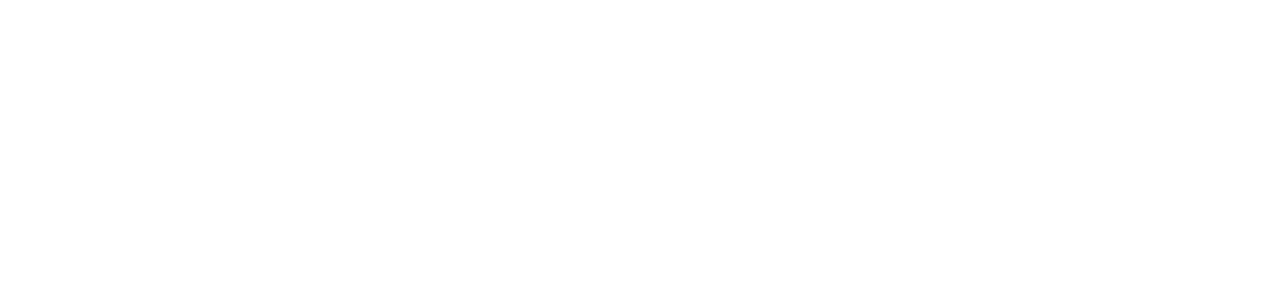
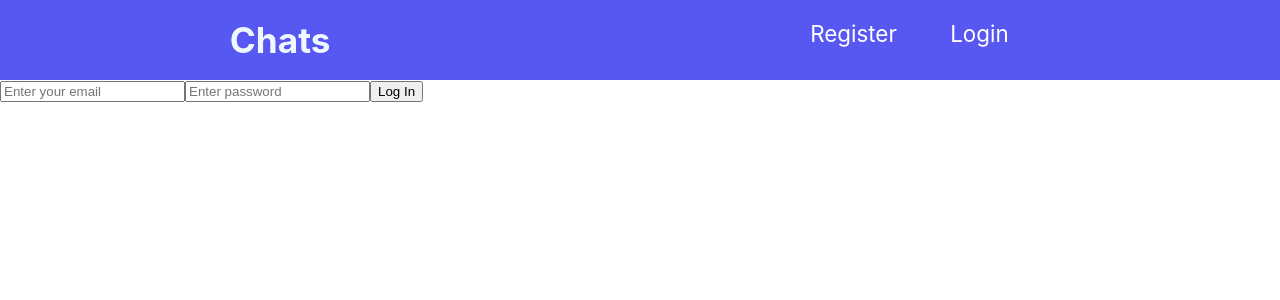
Before and after one commit to jyotirmoy-sinhababu/Message-app, a React (Create React App) app: page /logIn in a window 1280 px wide. Before the commit this address had no page. Shown: the top 300 px of the page. Built offline with nearby package versions, Linux system fonts and the light colour scheme.

Commit message:
login page created

```diff
--- a/src/App.js
+++ b/src/App.js
@@ -1,12 +1,15 @@
 import { Routes, Route } from 'react-router-dom';
 import Home from './pages/Home';
-import Register from './pages/Register';
+import Register from './pages/register/Register';
+import Login from './pages/login/Login';
+
 function App() {
   return (
     <div className='App'>
       <Routes>
         <Route path='/' element={<Home />}>
           <Route path='/register' element={<Register />} />
+          <Route path='/logIn' element={<Login />} />
         </Route>
       </Routes>
     </div>
--- /dev/null
+++ b/src/pages/login/Login.js
@@ -0,0 +1,60 @@
+import { useState } from 'react';
+import './login.css';
+
+const Login = () => {
+  const [data, setData] = useState({
+    email: '',
+    password: '',
+    error: '',
+  });
+
+  const { email, password, error } = data;
+
+  const handelChange = (e) => {
+    setData({ ...data, [e.target.name]: e.target.value });
+  };
+
+  const handelSubmit = (e) => {
+    e.preventDefault();
+    if (!email || !password) {
+      setData({ ...data, error: 'All field are required' });
+    }
+  };
+
+  return (
+    <div>
+      <form
+        onSubmit={(e) => {
+          handelSubmit(e);
+        }}
+        className='login-form'
+      >
+        <input
+          onChange={(e) => {
+            handelChange(e);
+          }}
+          placeholder='Enter your email'
+          type='email'
+          name='email'
+          className='login-frm-inp'
+        />
+
+        <input
+          onChange={(e) => {
+            handelChange(e);
+          }}
+          placeholder='Enter password'
+          type='password'
+          name='password'
+          className='login-frm-inp'
+        />
+        {error ? <p>{error}</p> : null}
+        <button type='submit' className='login-btn'>
+          Log In
+        </button>
+      </form>
+    </div>
+  );
+};
+
+export default Login;
--- a/src/pages/Register.js
+++ b/src/pages/register/Register.js
@@ -1,8 +1,8 @@
 import { useState } from 'react';
 import { NavLink } from 'react-router-dom';
 import { createUserWithEmailAndPassword } from 'firebase/auth';
-import { auth, db } from '../Firebase';
-import { setDoc, doc } from 'firebase/firestore';
+import { auth, db } from '../../Firebase';
+import { setDoc, doc, Timestamp } from 'firebase/firestore';
 import { useNavigate } from 'react-router-dom';
 import './register.css';
 
@@ -13,9 +13,10 @@
     name: '',
     email: '',
     password: '',
+    error: '',
   });
 
-  const { name, email, password } = data;
+  const { name, email, password, error } = data;
 
   const handleChange = (e) => {
     setData({ ...data, [e.target.name]: e.target.value });
@@ -23,6 +24,9 @@
 
   const handelSubmit = async (e) => {
     e.preventDefault();
+    if (!name || !email || !password) {
+      setData({ ...data, error: 'All fields are require' });
+    }
     try {
       const res = await createUserWithEmailAndPassword(auth, email, password);
       await setDoc(doc(db, 'users', res.user.uid), {
@@ -30,9 +34,14 @@
         name,
         email,
         password,
+        createdAt: Timestamp.fromDate(new Date()),
+        isOnline: true,
       });
       setData({ name: '', email: '', password: '' });
-    } catch (err) {}
+      navigate('/');
+    } catch (err) {
+      setData({ ...data, error: 'All fields are require' });
+    }
   };
 
   return (
@@ -43,7 +52,6 @@
       <form
         onSubmit={(e) => {
           handelSubmit(e);
-          navigate('/');
         }}
         className='reg-form'
       >
@@ -80,6 +88,7 @@
             Login
           </NavLink>
         </div>
+        {error ? <p className='error'>{error}</p> : null}
 
         <button type='submit' className='submit-btn'>
           Submit
```
Also changed, not shown: src/pages/login/login.css (added), src/pages/register/register.css (renamed from src/pages/register.css).
